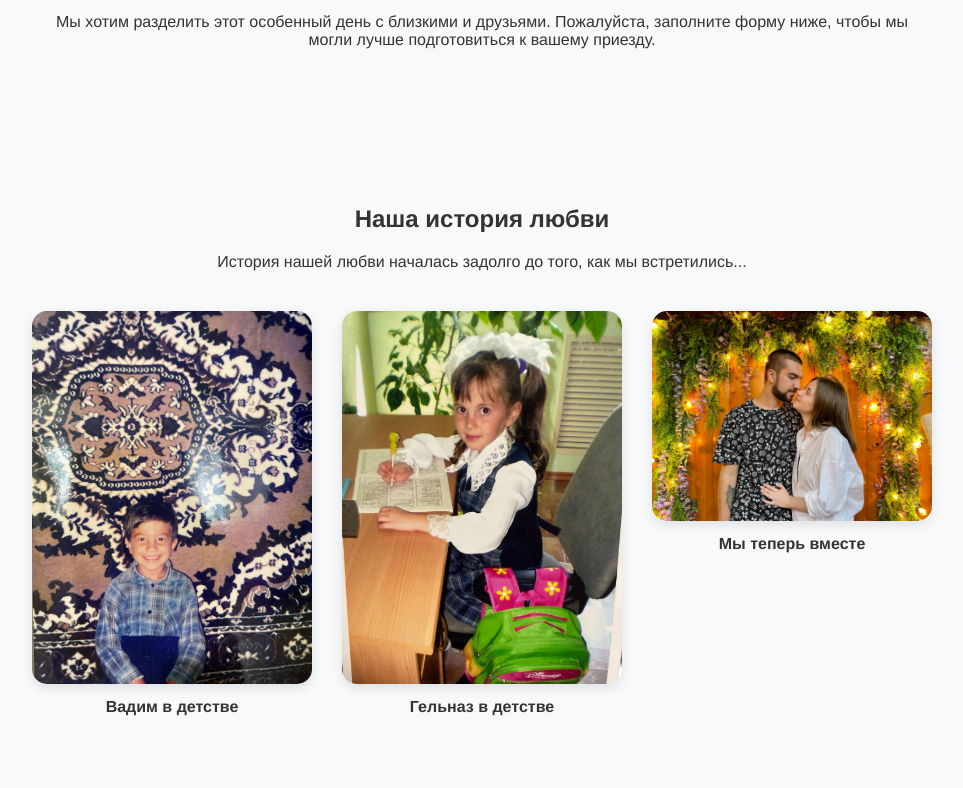
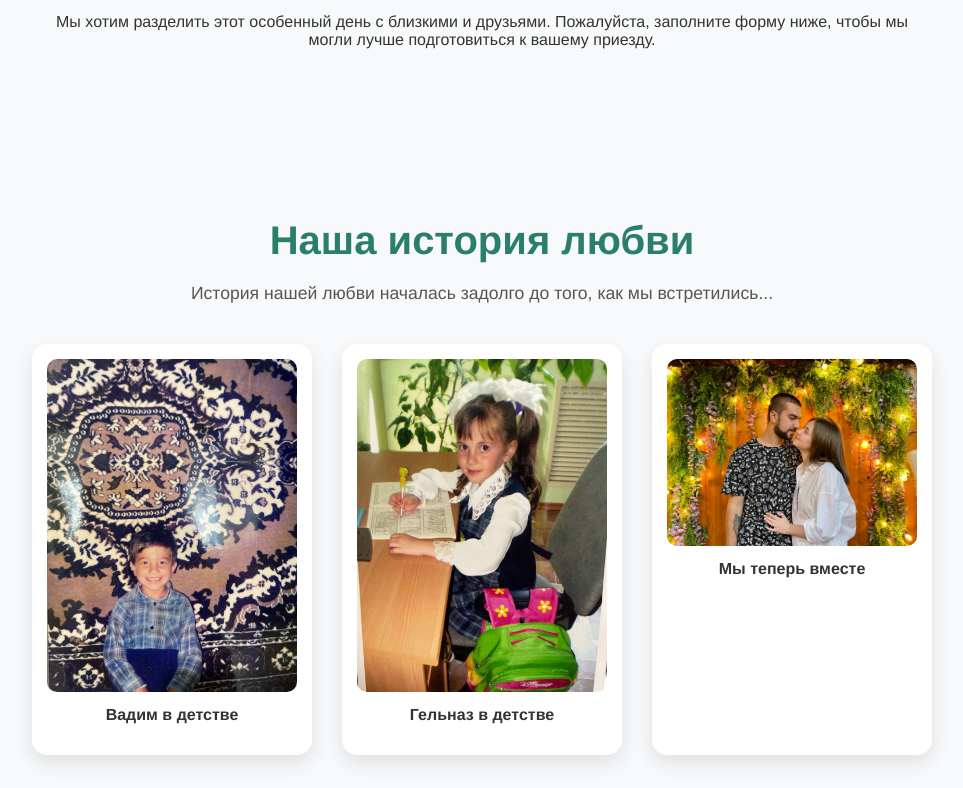
Before and after one commit to VadimMDF/-svadba_github-.github.io, a plain HTML site: page index.html in a window 1280 px wide. Shown: the part 1252-2040 px from the top of the page, without its empty margins (158-1121 px from the left). Drawn offline with Linux system fonts and the light colour scheme.

Commit message:
Update index.html

```diff
--- a/index.html
+++ b/index.html
@@ -130,25 +130,64 @@
         <p>Мы хотим разделить этот особенный день с близкими и друзьями. Пожалуйста, заполните форму ниже, чтобы мы могли лучше подготовиться к вашему приезду.</p>
     </section>
     <!-- Наша история -->
-    <section>
-        <h2>Наша история любви</h2>
-        <p>История нашей любви началась задолго до того, как мы встретились...</p>
+<section style="padding: 60px 20px; background-color: #f8f9fa;">
+  <h2 style="font-size: 2.5em; color: #2a7f6c; margin-bottom: 20px;">Наша история любви</h2>
+  <p style="font-size: 1.1em; color: #555; max-width: 700px; margin: auto; margin-bottom: 40px;">
+    История нашей любви началась задолго до того, как мы встретились...
+  </p>
 
-        <div style="display: flex; justify-content: center; flex-wrap: wrap; gap: 30px; margin-top: 40px;">
-            <div style="flex: 1 1 250px; text-align: center;">
-                <img src="img/vadim_child.jpg" alt="Детство Вадима" style="width: 100%; border-radius: 15px; box-shadow: 0 4px 12px rgba(0,0,0,0.1);">
-                <p style="margin-top: 10px;"><strong>Вадим в детстве</strong></p>
-            </div>
-            <div style="flex: 1 1 250px; text-align: center;">
-                <img src="img/ghelnaz_child.jpg" alt="Детство Гельназ" style="width: 100%; border-radius: 15px; box-shadow: 0 4px 12px rgba(0,0,0,0.1);">
-                <p style="margin-top: 10px;"><strong>Гельназ в детстве</strong></p>
-            </div>
-            <div style="flex: 1 1 250px; text-align: center;">
-                <img src="img/together_adult.jpg" alt="Вместе уже взрослые" style="width: 100%; border-radius: 15px; box-shadow: 0 4px 12px rgba(0,0,0,0.1);">
-                <p style="margin-top: 10px;"><strong>Мы теперь вместе</strong></p>
-            </div>
-        </div>
-    </section>
+  <div style="display: flex; justify-content: center; flex-wrap: wrap; gap: 30px;">
+
+    <!-- Фото Вадима -->
+    <div style="
+      flex: 1 1 250px;
+      text-align: center;
+      transform: scale(1);
+      transition: transform 0.3s ease;
+      border-radius: 15px;
+      overflow: hidden;
+      box-shadow: 0 8px 20px rgba(0,0,0,0.1);
+      background: #fff;
+      padding: 15px;
+    " onmouseover="this.style.transform='scale(1.05)'" onmouseout="this.style.transform='scale(1)'">
+      <img src="img/vadim_child.jpg" alt="Детство Вадима" style="width: 100%; border-radius: 10px;">
+      <p style="margin-top: 10px; font-weight: bold;">Вадим в детстве</p>
+    </div>
+
+    <!-- Фото Гельназ -->
+    <div style="
+      flex: 1 1 250px;
+      text-align: center;
+      transform: scale(1);
+      transition: transform 0.3s ease;
+      border-radius: 15px;
+      overflow: hidden;
+      box-shadow: 0 8px 20px rgba(0,0,0,0.1);
+      background: #fff;
+      padding: 15px;
+    " onmouseover="this.style.transform='scale(1.05)'" onmouseout="this.style.transform='scale(1)'">
+      <img src="img/ghelnaz_child.jpg" alt="Детство Гельназ" style="width: 100%; border-radius: 10px;">
+      <p style="margin-top: 10px; font-weight: bold;">Гельназ в детстве</p>
+    </div>
+
+    <!-- Общее фото -->
+    <div style="
+      flex: 1 1 250px;
+      text-align: center;
+      transform: scale(1);
+      transition: transform 0.3s ease;
+      border-radius: 15px;
+      overflow: hidden;
+      box-shadow: 0 8px 20px rgba(0,0,0,0.1);
+      background: #fff;
+      padding: 15px;
+    " onmouseover="this.style.transform='scale(1.05)'" onmouseout="this.style.transform='scale(1)'">
+      <img src="img/together_adult.jpg" alt="Мы теперь вместе" style="width: 100%; border-radius: 10px;">
+      <p style="margin-top: 10px; font-weight: bold;">Мы теперь вместе</p>
+    </div>
+
+  </div>
+</section>
     <!-- Форма RSVP -->
     <section>
         <form action="https://formspree.io/f/xqabwaoy" method="POST">
```
